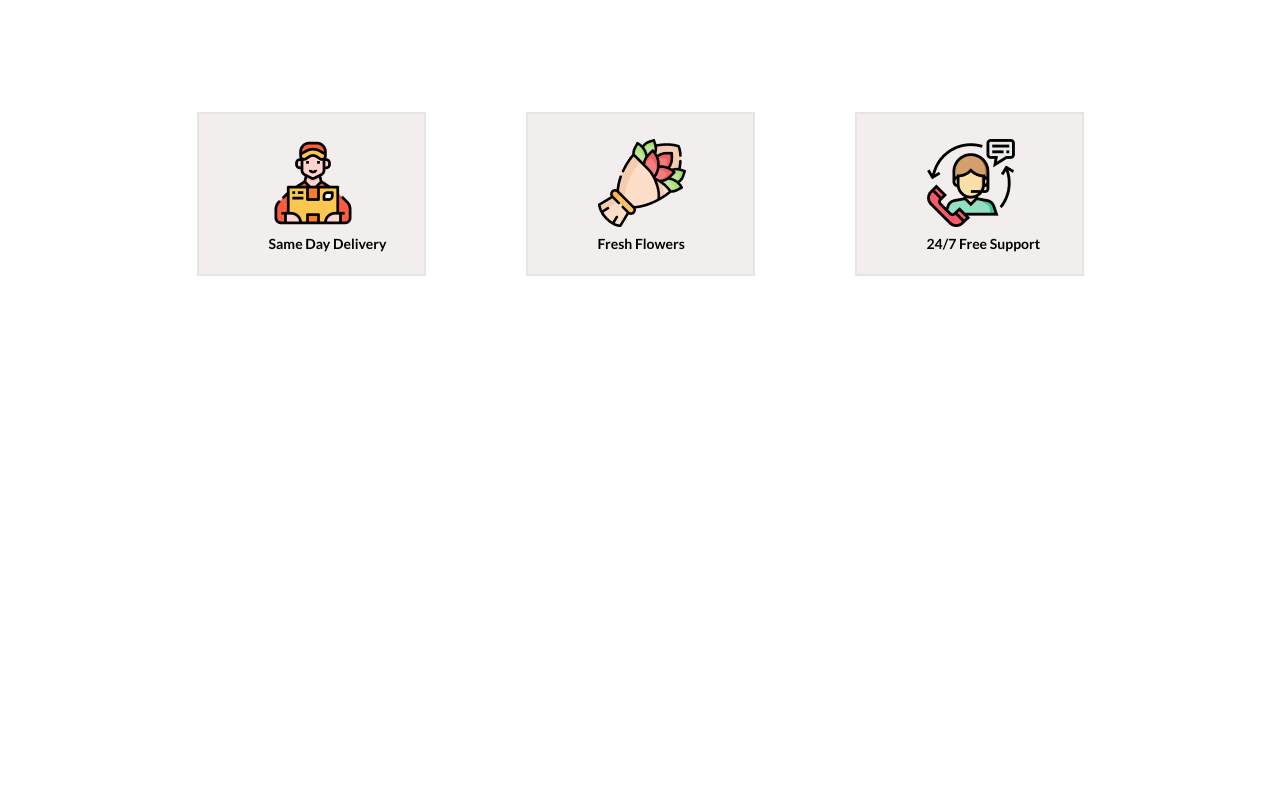
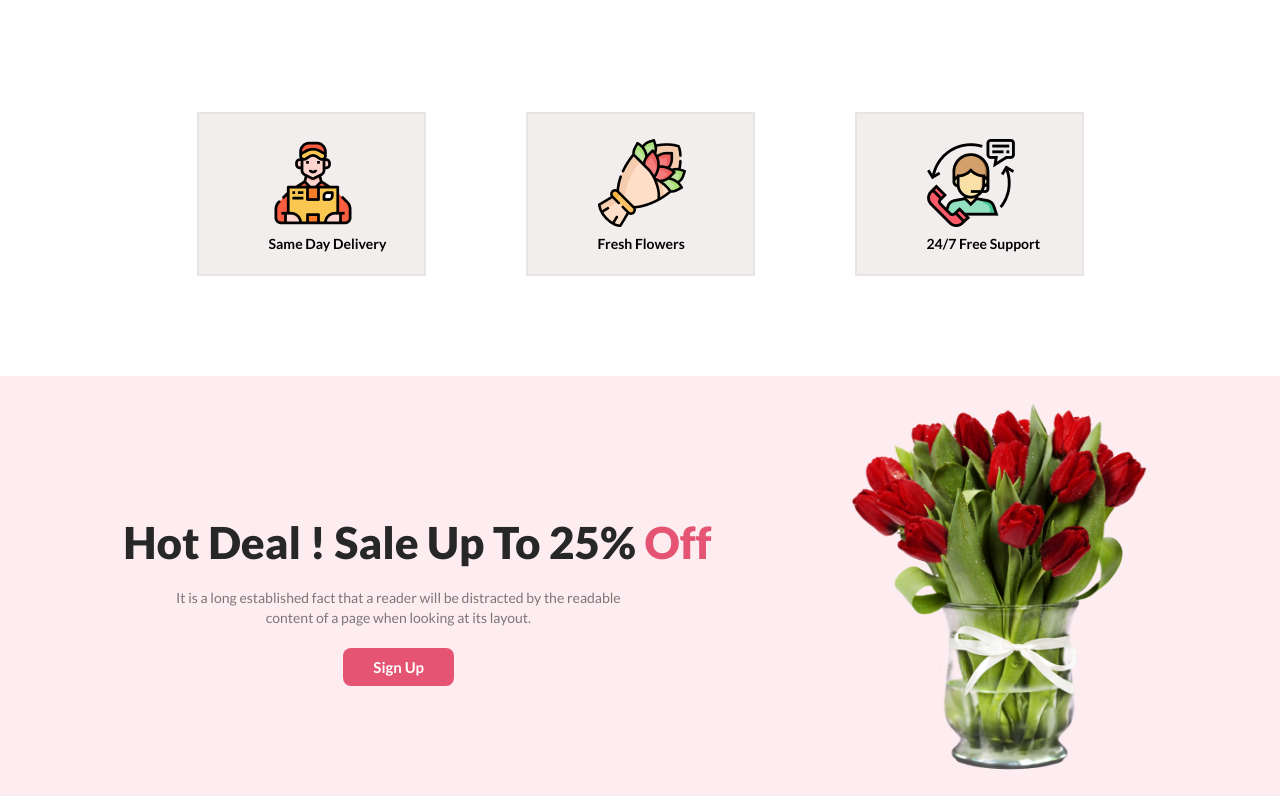
Before and after one commit to imdola/flower-assignment-repo, a plain HTML site: page index.html in a window 1280 px wide. Shown: the part 1201-2001 px from the top of the page. Before the commit the page ends 1477 px from the top, so only its background shows below. Drawn offline with Linux system fonts and the light colour scheme.

Commit message:
added the hot deal section

```diff
--- a/index.html
+++ b/index.html
@@ -97,6 +97,21 @@
         </div>
     </div>
     <!-- Icon Section Ends  -->
+
+    <!-- Hot Deal Section Starts  -->
+    <div class="hot-deal-container">
+        <div class="hot-deal-contents">
+            <div class="deal-description">
+                <h1 class="heading deal-heading">Hot Deal ! Sale Up To 25% <span class="color-primary">Off</span></h1>
+                <p class="text deal-text">It is a long established fact that a reader will be distracted by the readable
+                    <br> content of a page when looking at its layout.
+                </p>
+                <button class="btn deal-button">Sign Up</button>
+            </div>
+            <img class="deal-img" src="images/Flower Asset/flower05.png" alt="">
+        </div>
+    </div>
+    <!-- Hot Deal Section Ends  -->
 </body>
 
 </html>
--- a/styles/style.css
+++ b/styles/style.css
@@ -220,3 +220,46 @@ nav li a:hover {
 }
 
 /* Icon Section Ends  */
+
+/* Hot Deal Section Starts */
+.hot-deal-container {
+    margin-top: 100px;
+    width: 100%;
+    height: 420px;
+    background: rgba(229, 84, 115, 0.10);
+}
+
+.hot-deal-contents {
+    display: flex;
+    justify-content: space-evenly;
+}
+
+.deal-description {
+    padding-top: 50px;
+}
+
+.deal-heading {
+    padding-top: 90px;
+    width: 600px;
+}
+
+.deal-text {
+    margin-top: 20px;
+    text-align: center;
+    width: 550px;
+}
+
+.deal-button {
+    margin-top: 20px;
+    margin-left: 220px;
+
+}
+
+.deal-img {
+    width: 310px;
+    height: 380px;
+    padding-top: 22px;
+    padding-bottom: 22px;
+}
+
+/* Hot Deal Section Ends  */
```
